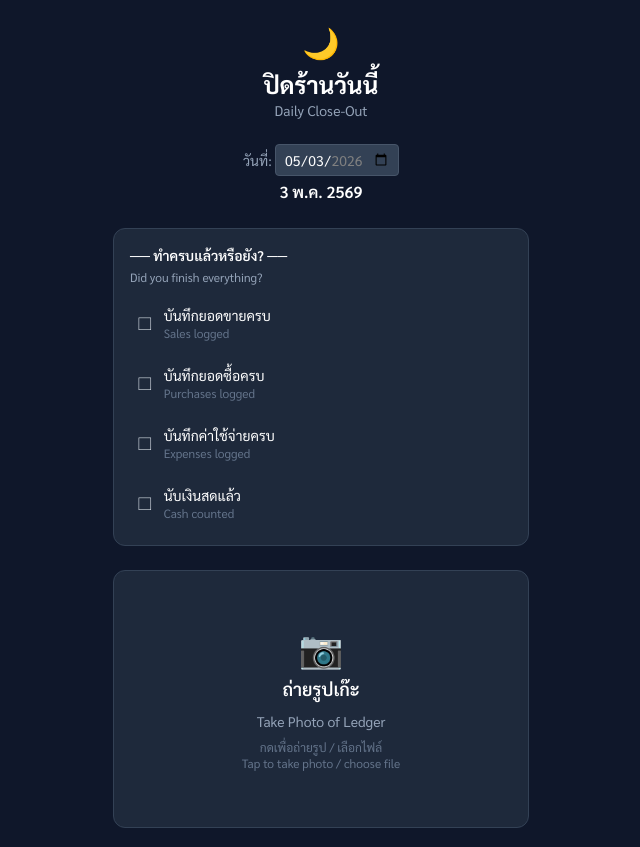
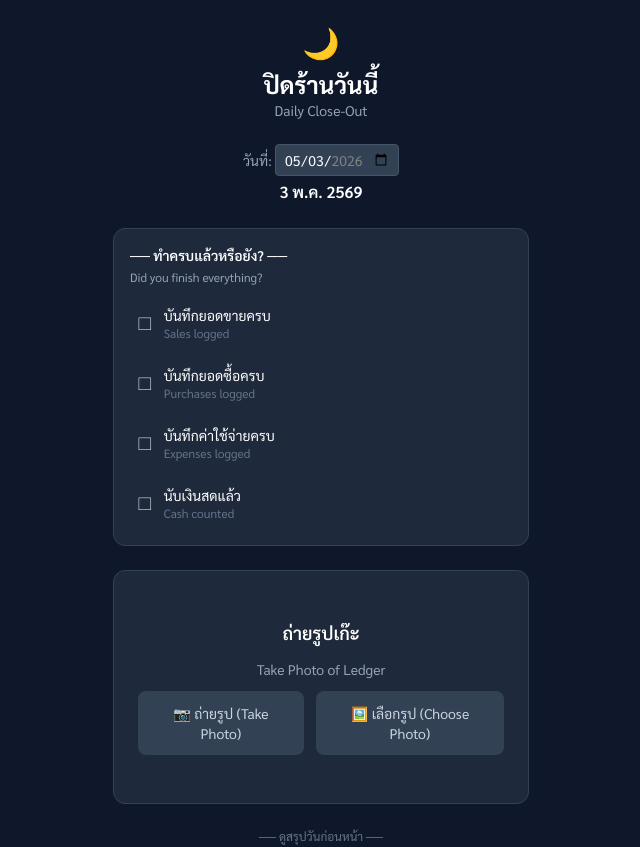
Before and after one commit to arielhauter/pinit-daily, a Next.js app: page / in a window 1280 px wide. Shown: the top 847 px of the page, without its empty margins (319-959 px from the left). Built offline with nearby package versions, Linux system fonts and the light colour scheme.

Commit message:
fixed take photo on android for cash ledger app

```diff
--- /dev/null
+++ b/airtable_schema.json
@@ -0,0 +1,6 @@
+{
+    "error": {
+        "type": "UNAUTHORIZED",
+        "message": "Invalid authentication token"
+    }
+}
--- a/app/page.tsx
+++ b/app/page.tsx
@@ -13,7 +13,8 @@ const CHECKLIST_ITEMS = [
 
 export default function UploadPage() {
   const router = useRouter();
-  const fileInputRef = useRef<HTMLInputElement>(null);
+  const cameraInputRef = useRef<HTMLInputElement>(null);
+  const galleryInputRef = useRef<HTMLInputElement>(null);
   const [checks, setChecks] = useState<boolean[]>(
     new Array(CHECKLIST_ITEMS.length).fill(false)
   );
@@ -107,7 +108,15 @@ export default function UploadPage() {
 
       <div className="bg-surface rounded-xl p-6 border border-slate-700 text-center">
         <input
-          ref={fileInputRef}
+          ref={cameraInputRef}
+          type="file"
+          accept="image/*"
+          capture="environment"
+          onChange={handleFileSelect}
+          className="hidden"
+        />
+        <input
+          ref={galleryInputRef}
           type="file"
           accept="image/*"
           onChange={handleFileSelect}
@@ -121,31 +130,44 @@ export default function UploadPage() {
               alt="Ledger preview"
               className="w-full rounded-lg max-h-64 object-contain"
             />
-            <button
-              onClick={() => fileInputRef.current?.click()}
-              className="text-sm text-slate-400 underline"
-            >
-              ถ่ายใหม่ (Retake)
-            </button>
+            <div className="flex gap-2 justify-center">
+              <button
+                onClick={() => cameraInputRef.current?.click()}
+                className="bg-surface-light text-slate-300 hover:text-white px-3 py-2 rounded-lg text-xs transition-colors"
+              >
+                📷 ถ่ายใหม่ (Retake)
+              </button>
+              <button
+                onClick={() => galleryInputRef.current?.click()}
+                className="bg-surface-light text-slate-300 hover:text-white px-3 py-2 rounded-lg text-xs transition-colors"
+              >
+                🖼️ เลือกรูป (Choose Photo)
+              </button>
+            </div>
           </div>
         ) : (
-          <button
-            onClick={() => fileInputRef.current?.click()}
-            className="w-full py-8 space-y-2"
-          >
-            <div className="text-4xl">📷</div>
+          <div className="py-6 space-y-3">
             <div className="text-lg font-semibold text-white">
               ถ่ายรูปเก๊ะ
             </div>
-            <div className="text-sm text-slate-400">
+            <div className="text-sm text-slate-400 mb-2">
               Take Photo of Ledger
             </div>
-            <div className="text-xs text-slate-500 mt-2">
-              กดเพื่อถ่ายรูป / เลือกไฟล์
-              <br />
-              Tap to take photo / choose file
+            <div className="flex gap-3 justify-center">
+              <button
+                onClick={() => cameraInputRef.current?.click()}
+                className="bg-surface-light text-slate-300 hover:text-white px-4 py-3 rounded-lg text-sm transition-colors"
+              >
+                📷 ถ่ายรูป (Take Photo)
+              </button>
+              <button
+                onClick={() => galleryInputRef.current?.click()}
+                className="bg-surface-light text-slate-300 hover:text-white px-4 py-3 rounded-lg text-sm transition-colors"
+              >
+                🖼️ เลือกรูป (Choose Photo)
+              </button>
             </div>
-          </button>
+          </div>
         )}
       </div>
 
```
